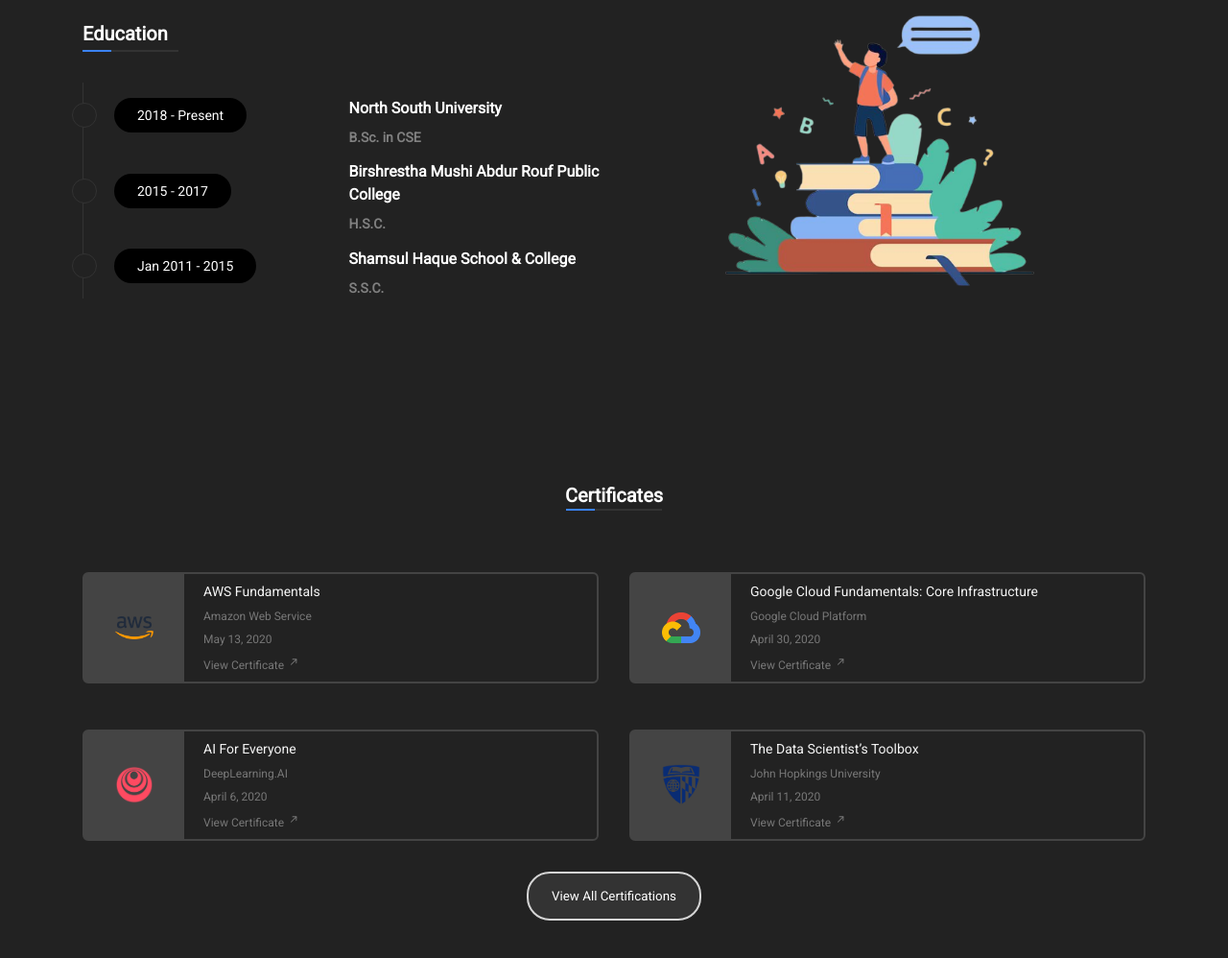
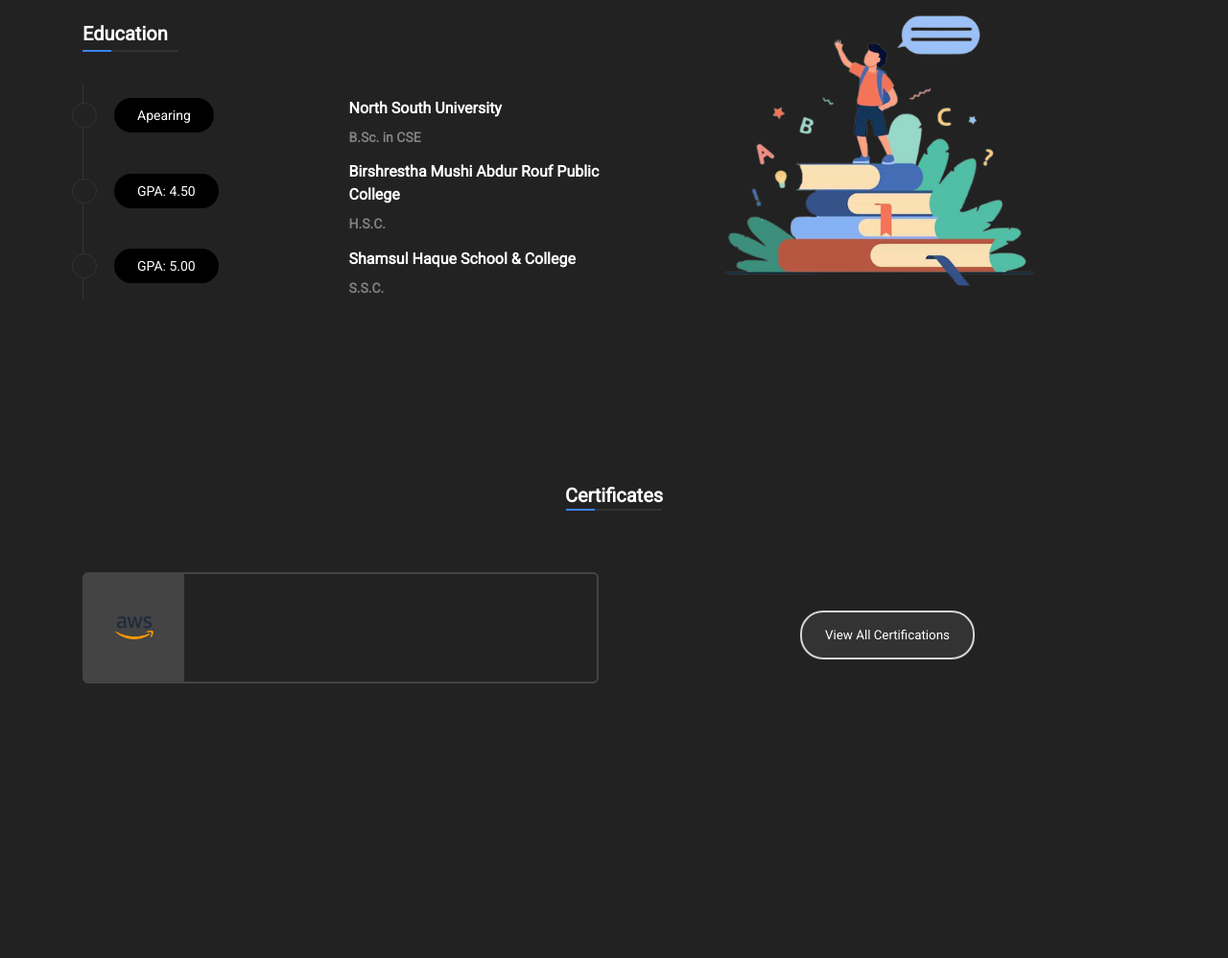
Before and after one commit to MonimulHaque/monimul_portfolio, a plain HTML site: page index.html in a window 1280 px wide. Shown: the part 1437-2435 px from the top of the page at 96% size. Drawn offline with Linux system fonts and the light colour scheme.

Commit message:
index.html

```diff
--- a/index.html
+++ b/index.html
@@ -122,7 +122,7 @@
                     <div class="resume-list">
                         <div class="resume-duration-container">
                             <div class="round-div"></div>
-                            <div class="resume-duration">2018 - Present</div>
+                            <div class="resume-duration">Apearing</div>
                         </div>
                         <div class="resume-description">
                             <h2 class="resume-company">North South University</h2>
@@ -133,7 +133,7 @@
                     <div class="resume-list">
                         <div class="resume-duration-container">
                             <div class="round-div"></div>
-                            <div class="resume-duration">2015 - 2017</div>
+                            <div class="resume-duration">GPA: 4.50</div>
                         </div>
                         <div class="resume-description">
                             <h2 class="resume-company">Birshrestha Mushi Abdur Rouf Public College</h2>
@@ -144,7 +144,7 @@
                     <div class="resume-list">
                         <div class="resume-duration-container">
                             <div class="round-div"></div>
-                            <div class="resume-duration">Jan 2011 - 2015</div>
+                            <div class="resume-duration">GPA: 5.00</div>
                         </div>
                         <div class="resume-description">
                             <h2 class="resume-company">Shamsul Haque School & College</h2>
@@ -177,60 +177,6 @@
                         <img class="certificate-logo" src="./images/aws.png" width="40" alt="">
                     </div>
 
-                    <div class="certificate-description">
-                        <h2 class="certificate-name">AWS Fundamentals</h2>
-                        <h3 class="certificate-org-name">Amazon Web Service</h3>
-                        <p class="certificate-date">May 13, 2020</p>
-                        <a href="https://www.coursera.org/account/accomplishments/specialization/certificate/WVQSEVGP9U6B"
-                            target="_blank" class="certificate-link">View Certificate <img src="./images/upperright.svg"
-                                class="upper-right-icon" width="15" alt=""></a>
-                    </div>
-                </div>
-
-                <div class="certification-list">
-                    <div class="certificate-logo-container">
-                        <img class="certificate-logo" src="./images/gcp.png" width="40" alt="">
-                    </div>
-
-                    <div class="certificate-description">
-                        <h2 class="certificate-name">Google Cloud Fundamentals: Core Infrastructure</h2>
-                        <h3 class="certificate-org-name">Google Cloud Platform</h3>
-                        <p class="certificate-date">April 30, 2020</p>
-                        <a href="https://www.coursera.org/account/accomplishments/certificate/CPB5Z6UFC4RP"
-                            target="_blank" class="certificate-link">View Certificate <img src="./images/upperright.svg"
-                                class="upper-right-icon" width="15" alt=""></a>
-                    </div>
-                </div>
-
-                <div class="certification-list">
-                    <div class="certificate-logo-container">
-                        <img class="certificate-logo" src="./images/deeplearningai.png" width="40" alt="">
-                    </div>
-
-                    <div class="certificate-description">
-                        <h2 class="certificate-name">AI For Everyone</h2>
-                        <h3 class="certificate-org-name">DeepLearning.AI</h3>
-                        <p class="certificate-date">April 6, 2020</p>
-                        <a href="https://www.coursera.org/account/accomplishments/certificate/7JKWDTKC3J8Q"
-                            target="_blank" class="certificate-link">View Certificate <img src="./images/upperright.svg"
-                                class="upper-right-icon" width="15" alt=""></a>
-                    </div>
-                </div>
-
-                <div class="certification-list">
-                    <div class="certificate-logo-container">
-                        <img class="certificate-logo" src="./images/johnhopkingsuni.png" width="40" alt="">
-                    </div>
-
-                    <div class="certificate-description">
-                        <h2 class="certificate-name">The Data Scientist’s Toolbox</h2>
-                        <h3 class="certificate-org-name">John Hopkings University</h3>
-                        <p class="certificate-date">April 11, 2020</p>
-                        <a href="https://www.coursera.org/account/accomplishments/certificate/5FUU6Z6RCQXF"
-                            target="_blank" class="certificate-link">View Certificate <img src="./images/upperright.svg"
-                                class="upper-right-icon" width="15" alt=""></a>
-                    </div>
-                </div>
 
             </div>
 
```
